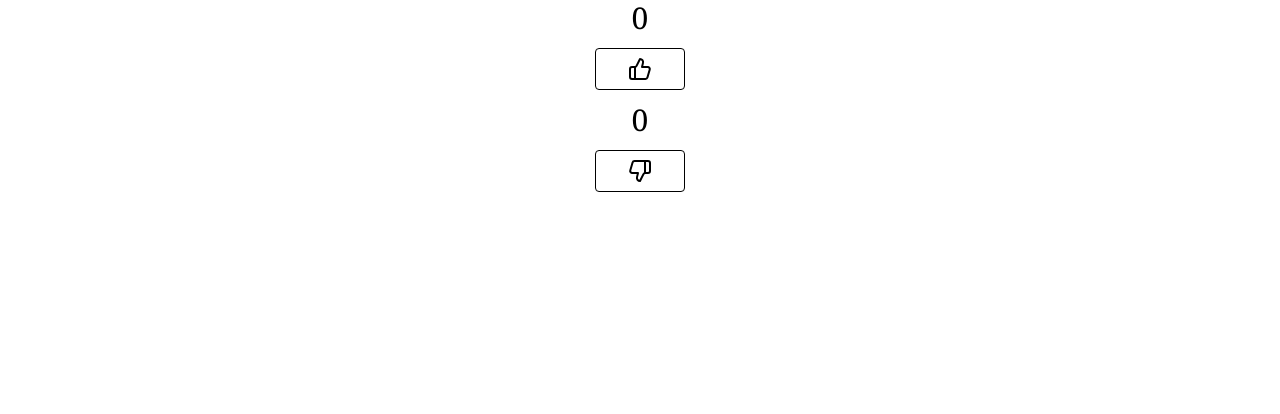
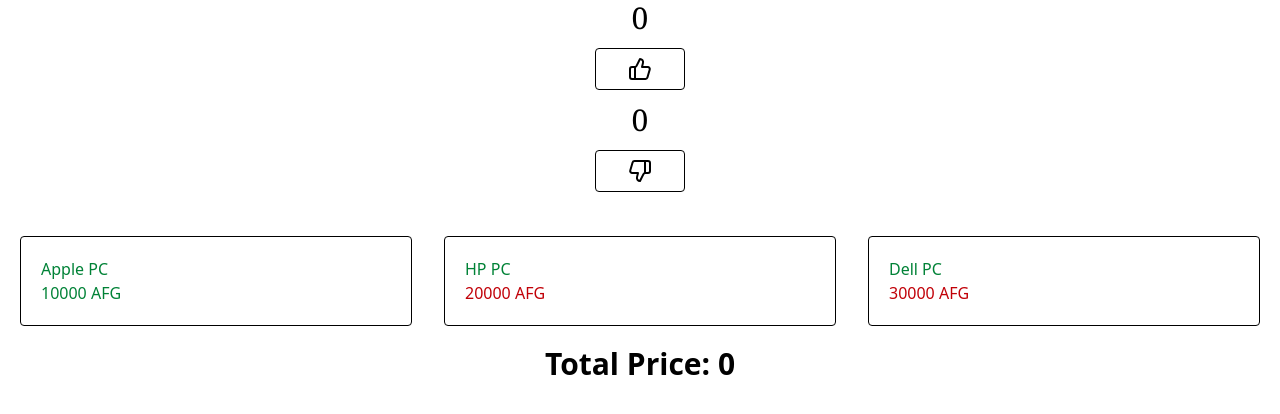
Before and after one commit to Mahtab-217/React_Hook, a React (Vite) app: page / in a window 1280 px wide. Shown: the top 414 px of the page. Built offline with nearby package versions, Linux system fonts and the light colour scheme.

Commit message:
new component added

```diff
--- a/src/App.jsx
+++ b/src/App.jsx
@@ -11,6 +11,7 @@
 import Reducer3 from "./Reducer3";
 import Reducer4 from "./Reducer4";
 import Reducer5 from "./Reducer5";
+import Reducer6 from "./Reducer6";
 
 export default function App(){
   return (
@@ -21,6 +22,7 @@
       {/* <Reducer3/> */}
       {/* <Reducer4/> */}
       <Reducer5/>
+      <Reducer6/>
     </div>
   )
 }
--- /dev/null
+++ b/src/Reducer6.jsx
@@ -0,0 +1,46 @@
+import React, { useEffect, useReducer } from 'react'
+const products=[
+    {
+        name: "Apple PC",
+        price: "10000"
+    },
+    {
+        name: "HP PC",
+        price: "20000"
+    },
+    {
+        name: "Dell PC",
+        price: "30000"
+    },
+
+]
+function Reducer6() {
+   const [data, action]= useReducer(myFunction, products);
+   let totalPrice=0;
+  useEffect(()=>{
+    const totalPrice=data.reduce((total, y)=>{
+        return (total += y.price);
+    },0);
+  },[data])
+  return (
+    <div>
+        <input type="text" />
+        <div className='p-5 grid grid-cols-3 gap-8'>
+            {data.map((y,index)=>{
+                return (
+                    <div key={index} className='p-5 border rounded-sm'>
+                        <h1 className='text-green-700'>{y.name}</h1>
+                        <p className={` "text-bold" ${y.price < 15000? "text-green-700": "text-red-700"}`}> {y.price} AFG</p>
+                    </div>
+                )
+            })}
+        </div>
+        <h1 className='text-3xl text-center font-bold'>Total Price: {totalPrice}</h1>
+    </div>
+  )
+}
+
+export default Reducer6
+function myFunction(data, action){
+
+}
```
